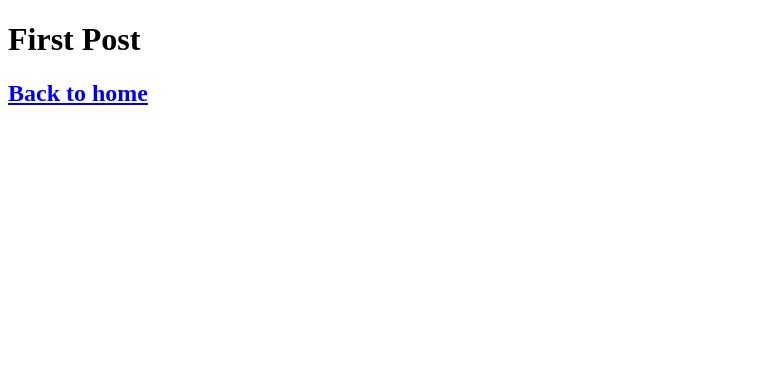
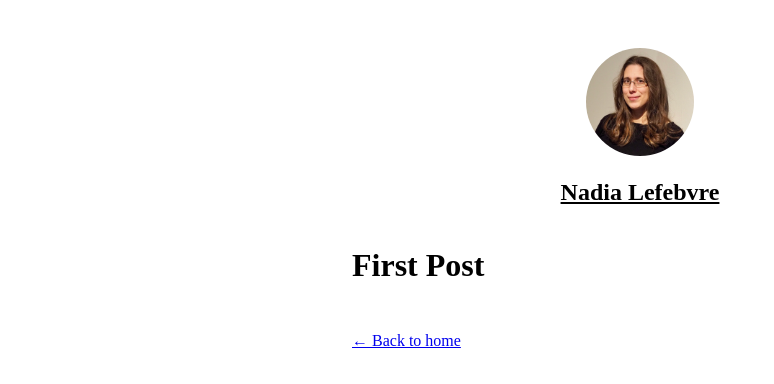
Before and after one commit to nadialefebvre/next-test, a Next.js app: page /posts/first-post in a window 1280 px wide. Shown: the top 384 px of the page, without its empty margins (0-774 px from the left). Built offline with nearby package versions, Linux system fonts and the light colour scheme.

Commit message:
add head and layout

```diff
--- a/pages/posts/first-post.tsx
+++ b/pages/posts/first-post.tsx
@@ -1,13 +1,16 @@
-import Link from 'next/link';
+import Link from "next/link"
+import Head from "next/head"
+import Layout from "../../components/layout"
 
 const FirstPost = () => {
   return (
-    <>
+    <Layout>
+      <Head>
+        <title>This is a first post</title>
+      </Head>
       <h1>First Post</h1>
-      <h2>
-        <Link href="/">Back to home</Link>
-      </h2>
-    </>
-  );}
+    </Layout>
+  )
+}
 
 export default FirstPost
```
